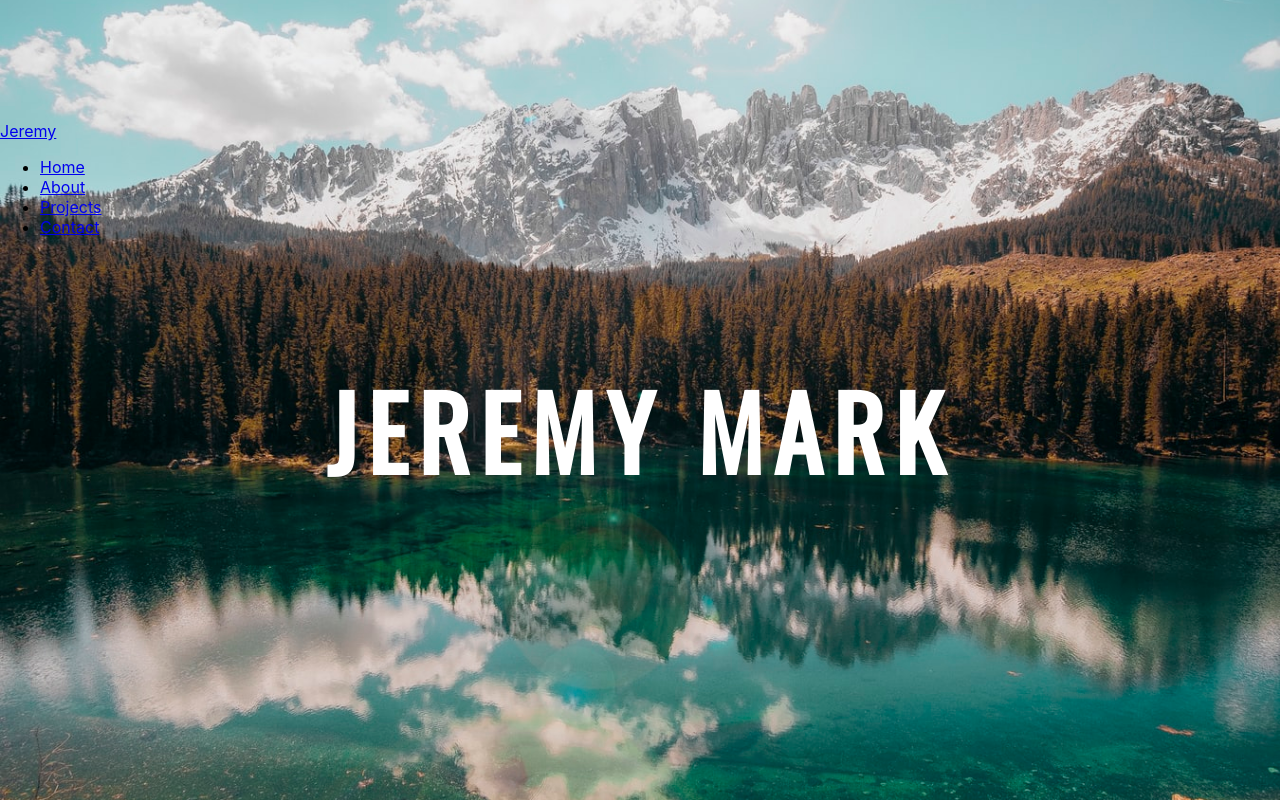
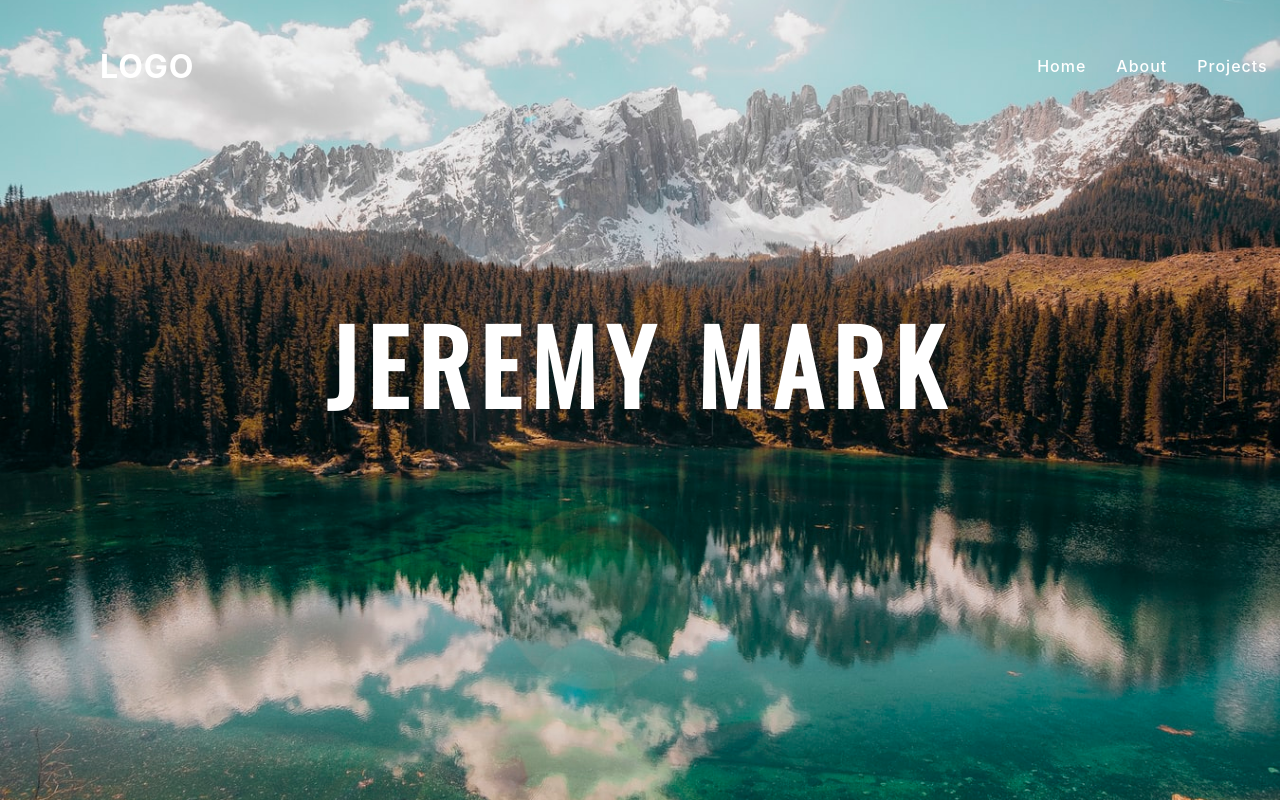
Before and after one commit to jaymar85/portfolio-v2, a React (Create React App) app: page / in a window 1280 px wide. Shown: the top 802 px of the page. Built offline with nearby package versions, Linux system fonts and the light colour scheme.

Commit message:
adding navbar to portfolio

```diff
--- a/src/App.js
+++ b/src/App.js
@@ -4,12 +4,12 @@ import Header from './components/header/Header';
 import Resume from './components/resume/Resume';
 import About from './components/about/About';
 import Contact from './components/contact/Contact';
-
-
+import Navbar from './components/navbar/Navbar';
 
 function App() {
   return (
     <div className="App">
+      <Navbar />
       <Header/>
       <About/>
       <Resume/>
--- a/src/components/header/Header.js
+++ b/src/components/header/Header.js
@@ -24,15 +24,6 @@ class Header extends Component {
     render() {
         return (
             <div id="showcase">
-                <header>
-                    <a href="#" class="logo">Jeremy</a>
-                    <ul>
-                        <li><a href="#">Home</a></li>
-                        <li><a href="#">About</a></li>
-                        <li><a href="#">Projects</a></li>
-                        <li><a href="#">Contact</a></li>
-                    </ul>
-                </header>
                 <div className="headline">
                     <p id="typewriter"><span></span></p>
                 </div>
--- /dev/null
+++ b/src/components/navbar/Navbar.js
@@ -0,0 +1,44 @@
+import React, {Component} from 'react';
+import './navbar.css';
+
+class Navbar extends Component {
+    constructor() {
+        super();
+        this.state = {
+            addClass: ''
+        }
+        this.handleScroll = this.handleScroll.bind(this);
+    }
+
+    componentDidMount() {
+        window.addEventListener("scroll", this.handleScroll)
+    }
+
+    handleScroll() {
+        if (window.scrollY > 0) {
+            this.setState({addClass: "sticky"})
+        } else {
+            this.setState({addClass: ""})
+        }
+    }
+
+    render() {
+        return (
+            <div>
+                <header>
+                    <a href="#" className="logo">Logo</a>
+                    <nav>
+                        <ul>
+                            <li><a href="#">Home</a></li>
+                            <li><a href="#about">About</a></li>
+                            <li><a href="#projects">Projects</a></li>
+                            <li><a href="#contact">Contact</a></li>
+                        </ul>
+                    </nav>
+                </header>
+            </div>
+        );
+    }
+}
+
+export default Navbar;
--- /dev/null
+++ b/src/components/navbar/navbar.css
@@ -0,0 +1,56 @@
+@import url('https://fonts.googleapis.com/css2?family=Poppins&display=swap');
+
+header {
+    position: fixed;
+    top: 0;
+    left: 0;
+    width: 100vw;
+    display: flex;
+    justify-content: space-between;
+    align-items: center;
+    transition-duration: 0.6s;
+    padding: 40px 100px;
+    z-index: 1000;
+}
+
+header .logo {
+    position: relative;
+    color: #fff;
+    text-decoration: none;
+    font-weight: 700;
+    font-size: 2em;
+    text-transform: uppercase;
+    letter-spacing: 1px;
+}
+
+header.sticky {
+    padding: 5px 100px;
+    background-color: #272727;
+}
+
+header ul {
+    position: relative;
+    display: flex;
+    justify-content: center;
+    align-items: center;
+}
+
+header ul li {
+    position: relative;
+    list-style: none;
+}
+
+header ul li a {
+    position: relative;
+    margin: 0 15px;
+    text-decoration: none;
+    color: #fff;
+    letter-spacing: 1px;
+    font-weight: 500;
+    transition-duration: 0.6s;
+}
+
+header.sticky .logo,
+header.sticky ul li a {
+    color: #000;
+}
```
